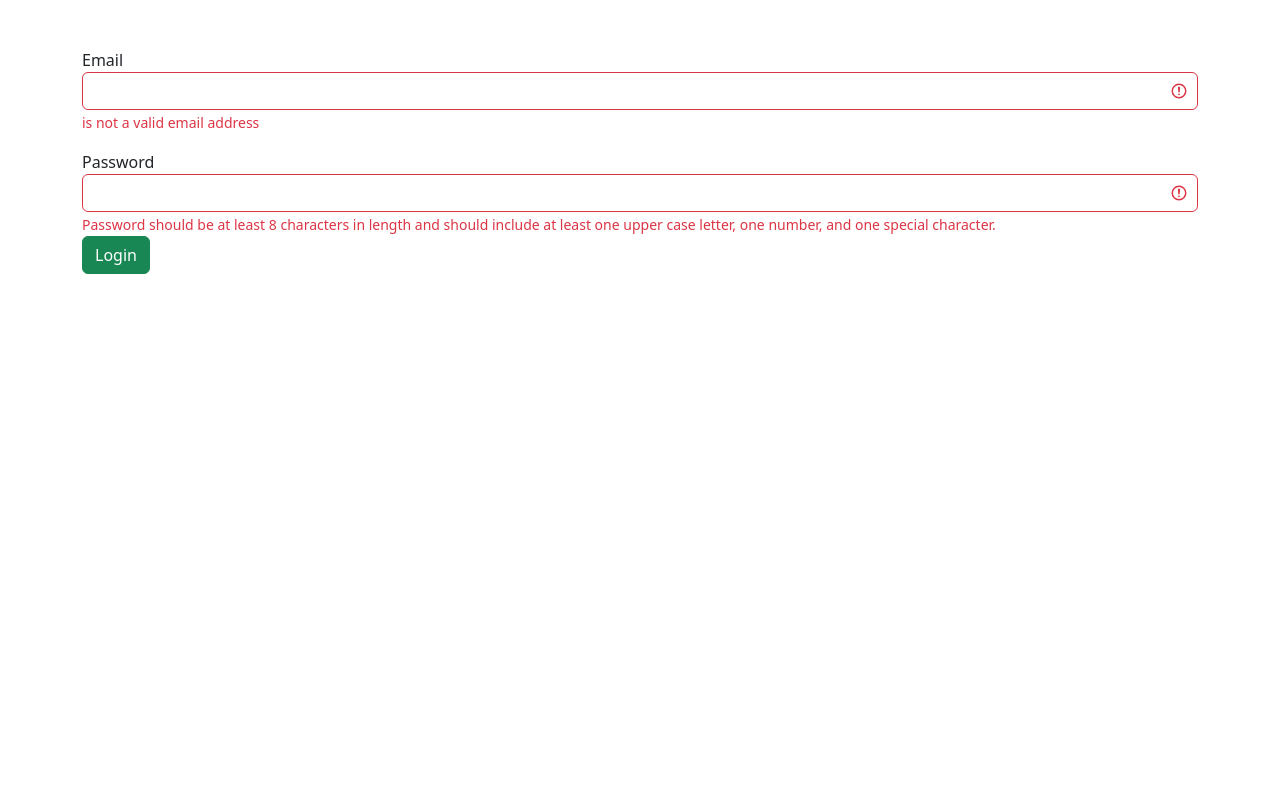
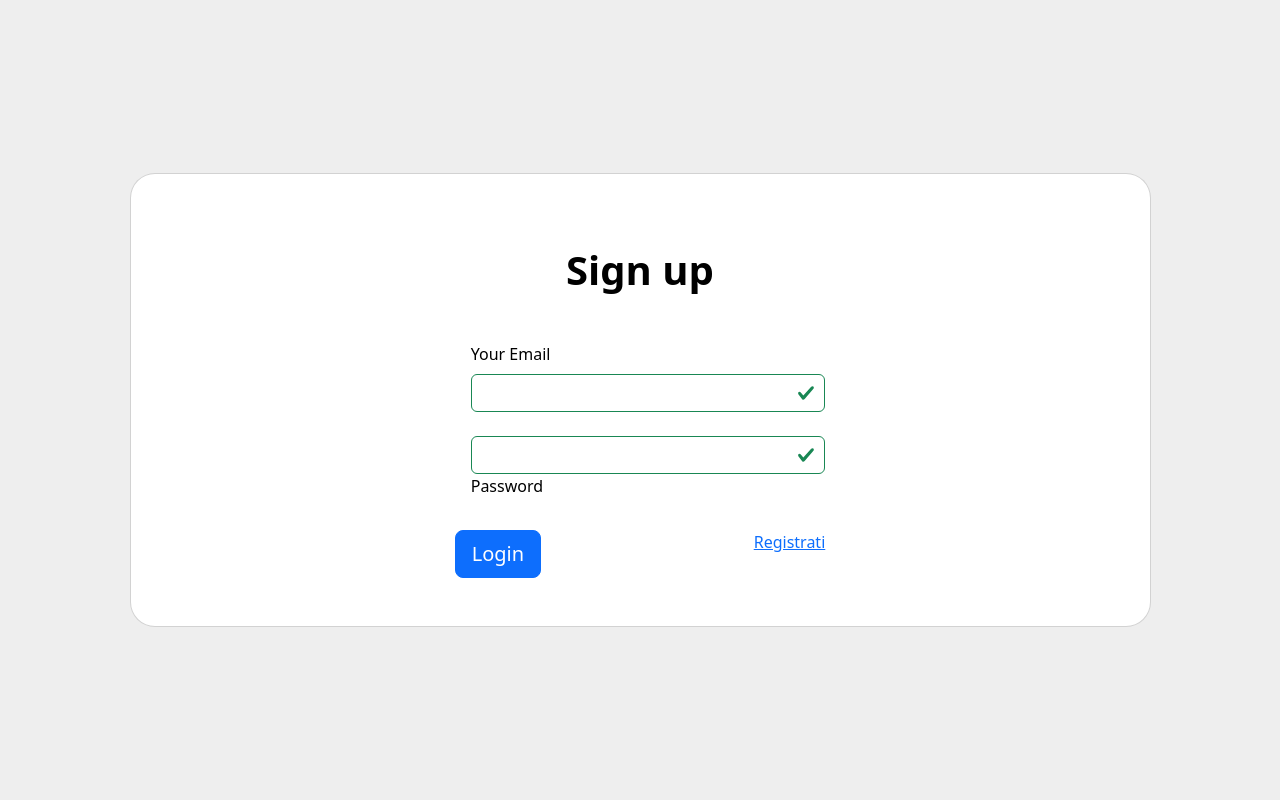
Before and after one commit to AndreaRomano02/php-exercise, a PHP site: page / in a window 1280 px wide. Run offline with PHP 8.4, Linux system fonts and the light colour scheme.

Commit message:
Add Grafic and validation fix

```diff
--- a/data/index.json
+++ b/data/index.json
@@ -1,5 +1,6 @@
 [
     {
+        "name": "",
         "email": "",
         "password": ""
     }
--- a/index.php
+++ b/index.php
@@ -1,4 +1,6 @@
 <?php
+$register = false;
+
 $email = $_POST['email'] ?? "";
 $password = $_POST['password'] ?? "";
 
@@ -18,20 +20,20 @@ $number    = preg_match('@[0-9]@', $password);  // If there are the number lette
 $specialChars = preg_match('@[^\w]@', $password);  // If there are a special charapter letter return 1 else 0
 
 //# Validate email
-if (filter_var($email, FILTER_VALIDATE_EMAIL)) {
+if (!strlen($email) && !strlen($password)  || filter_var($email, FILTER_VALIDATE_EMAIL)) {
     $class['email'] = "is-valid";
-} else {
+} else if (!filter_var($email, FILTER_VALIDATE_EMAIL)) {
     $message['email'] =  ("$email is not a valid email address");
     $class['email'] = "is-invalid";
 }
 
 
 //# Validate Password
-if (!$uppercase || !$lowercase || !$number || !$specialChars || strlen($password) < 8) {
+if (!strlen($email) && !strlen($password)) {
+    $class['password'] = 'is-valid';
+} else if (!$uppercase || !$lowercase || !$number || !$specialChars || strlen($password) < 8) {
     $message['password'] =  'Password should be at least 8 characters in length and should include at least one upper case letter, one number, and one special character.';
     $class['password'] = 'is-invalid';
-} else {
-    $class['password'] = 'is-valid';
 }
 ?>
 
@@ -42,30 +44,58 @@ if (!$uppercase || !$lowercase || !$number || !$specialChars || strlen($password
 <?php include './includes/head.html' ?>
 
 <body>
-    <div class="container my-5">
+    <section class="vh-100" style="background-color: #eee;">
+        <div class="container h-100">
+            <div class="row d-flex justify-content-center align-items-center h-100">
+                <div class="col-lg-12 col-xl-11">
+                    <div class="card text-black" style="border-radius: 25px;">
+                        <div class="card-body p-md-5">
+                            <div class="row justify-content-center">
+                                <div class="col-md-10 col-lg-6 col-xl-5 order-2 order-lg-1">
+
+                                    <p class="text-center h1 fw-bold mb-5 mx-1 mx-md-4 mt-4">Sign up</p>
 
                                     <form action="" method="POST">
 
                                         <!-- Email -->
-            <label for="email">Email</label>
-            <div class="mb-3">
-                <input type="email" id="email" name="email" class="d-block form-control <?= $class['email'] ?>">
+                                        <div class="d-flex flex-row align-items-center mb-4">
+                                            <i class="fas fa-envelope fa-lg me-3 fa-fw"></i>
+                                            <div class="form-outline flex-fill mb-0">
+                                                <label class="form-label" for="email">Your Email</label>
+                                                <input value="<?= $email ?>" type="email" id="email" class="form-control <?= $class['email'] ?>" name="email" />
                                                 <div>
                                                     <small class="text-danger"><?= $message['email'] ?></small>
                                                 </div>
                                             </div>
+                                        </div>
 
                                         <!-- Password -->
-            <label for="password">Password</label>
-            <input type="password" id="password" name="password" class="d-block form-control <?= $class['email'] ?>">
+                                        <div class="d-flex flex-row align-items-center mb-4">
+                                            <i class="fas fa-lock fa-lg me-3 fa-fw"></i>
+                                            <div class="form-outline flex-fill mb-0">
+                                                <input type="password" id="password" class="form-control <?= $class['password'] ?>" name="password" />
+                                                <label class="form-label" for="password">Password</label>
                                                 <div>
                                                     <small class="text-danger"><?= $message['password'] ?></small>
                                                 </div>
+                                            </div>
+                                        </div>
 
                                         <!-- Button submit -->
-            <button class="btn btn-success">Login</button>
+                                        <div class="d-flex justify-content-between ">
+
+                                            <button class="btn btn-primary btn-lg">Login</button>
+                                            <a href="./register.php">Registrati</a>
+                                        </div>
                                     </form>
                                 </div>
+                            </div>
+                        </div>
+                    </div>
+                </div>
+            </div>
+        </div>
+    </section>
 </body>
 
 </html>
```
Also changed, not shown: register.php (added, +74 -0 lines). Lines whose indentation alone changed are shown as unchanged.
